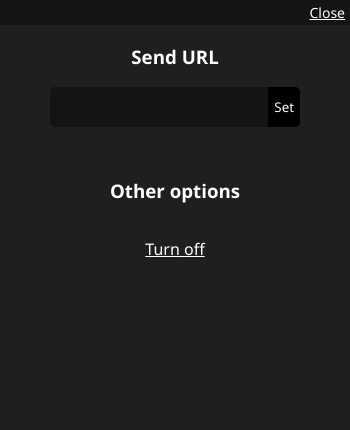
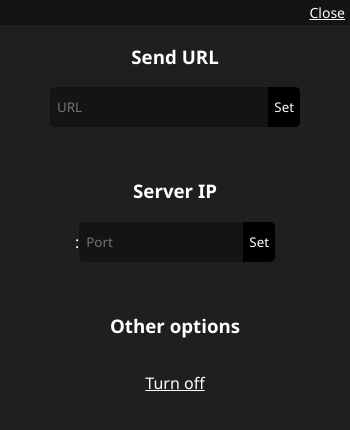
Before and after one commit to brendan-ch/linkdrop, an Electron app: page src/index.html in a window 350 px wide. Drawn offline with Linux system fonts and the light colour scheme; no server answers.

Commit message:
add server and port

```diff
--- a/src/index.css
+++ b/src/index.css
@@ -44,24 +44,38 @@ body {
 }
 
 .input-container {
-  height: 40px;
-  width: 250px;
   display: flex;
   flex-direction: row;
   border-radius: 5px;
+  min-width: 80px;
+}
+
+.url-input-container {
+  height: 40px;
+  width: 250px;
 }
 
 .input {
   display: flex;
   flex: 1;
+  min-width: 10px;
   background-color: #141414;
   border: none;
-  border-top-left-radius: 5px;
-  border-bottom-left-radius: 5px;
   outline: none;
   color: white;
   text-indent: 5px;
   font-family: 'Segoe UI', Tahoma, Geneva, Verdana, sans-serif;
+}
+
+input::-webkit-outer-spin-button,  /* remove arrows */
+input::-webkit-inner-spin-button {
+  -webkit-appearance: none;
+  margin: 0;
+}
+
+.url-input {
+  border-top-left-radius: 5px;
+  border-bottom-left-radius: 5px;
 }
 
 .button {
@@ -86,6 +100,30 @@ body {
   width: 80%;
 }
 
+.ip-container {
+  display: flex;
+  flex-direction: row;
+  justify-content: center;
+  width: 200px;
+  height: 40px;
+}
+
+.ip-text-container {
+  display: flex;
+  flex-direction: row;
+  align-items: center;
+}
+
+.port-input-container {
+  display: flex;
+  flex: 1;
+}
+
+.port-input {
+  border-top-left-radius: 5px;
+  border-bottom-left-radius: 5px;
+}
+
 .text-button {
   text-decoration: underline;
 }
--- a/src/index.html
+++ b/src/index.html
@@ -11,11 +11,23 @@
   </div>
   <div class="container">
     <h3>Send URL</h3>
-    <div class="input-container">
-      <input class="input" id="url-input">
-      <button class="button send-button" id="send-button">Set</button>
+    <div class="input-container url-input-container">
+      <input onsubmit="sendURL();" type="url" placeholder="URL" class="input url-input" id="url-input">
+      <button onclick="sendURL();" class="button send-button" id="send-button">Set</button>
     </div>
     <p id="input-status" class="input-status"></p>
+    <h3>Server IP</h3>
+    <div class="ip-container">
+      <div class="ip-text-container">
+        <p id="server-ip"></p>
+        <p>:</p>
+      </div>
+      <div class="input-container port-input-container">
+        <input type="number" placeholder="Port" class="input port-input" id="port-input">
+        <button onclick="sendPort();" class="button send-button" id="set-port-button">Set</button>
+      </div>
+    </div>
+    <p class="input-status" id="port-input-status" ></p>
     <h3>Other options</h3>
     <p class="text-button" onclick="toggleServer();">
       Turn <span id="toggle-button-status"></span>
--- a/src/index.js
+++ b/src/index.js
@@ -2,24 +2,39 @@
 
 const { ipcRenderer } = require('electron');
 
+const serverIP = document.getElementById("server-ip");
+serverIP.innerHTML = ipcRenderer.sendSync("getIP");
+
 const toggleButtonStatus = document.getElementById('toggle-button-status');
-toggleButtonStatus.innerHTML = ipcRenderer.sendSync("getIsRunning") ? "off" : "on"
+toggleButtonStatus.innerHTML = ipcRenderer.sendSync("getIsRunning") ? "off" : "on";
 
 const inputStatus = document.getElementById("input-status");
-
 const urlInput = document.getElementById("url-input");
 urlInput.value = ipcRenderer.sendSync("getURL");
 
-const sendButton = document.getElementById("send-button");
-sendButton.addEventListener("click", (event) => {
+const portInputStatus = document.getElementById("port-input-status");
+const portInput = document.getElementById("port-input");
+portInput.value = ipcRenderer.sendSync("getPort");
+
+const sendURL = () => {
   if (urlInput.value !== "") {
     // set URL to be requested AND set URL in index.html
     ipcRenderer.sendSync("setURL", urlInput.value);
     inputStatus.innerHTML = "URL set! Run the shortcut on your device to open the URL."
   } else {
-    inputStatus.innerHTML = "Please enter a URL."
+    inputStatus.innerHTML = "Please enter a URL.";
+  };
+};
+
+const sendPort = () => {
+  if (portInput.value !== "") {
+    ipcRenderer.sendSync("setPort", portInput.value);
+    portInputStatus.innerHTML = "Port set! Restart the app to see changes."
+    // console.log(`Port set to ${portInput.value}. Will apply on next restart.`)
+  } else {
+    portInputStatus.innerHTML = "Please enter a port.";
   }
-})
+}
 
 const closeWindow = () => {
   window.close();  // closes the window
```
